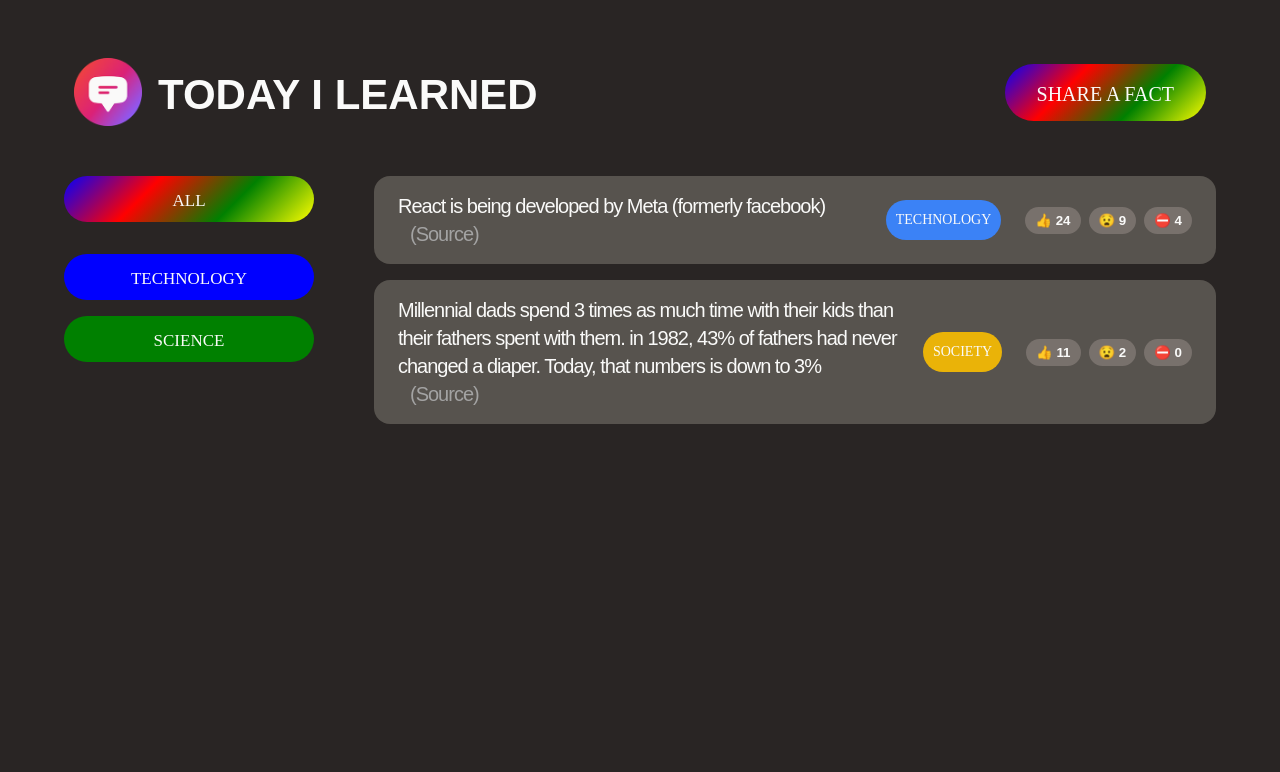
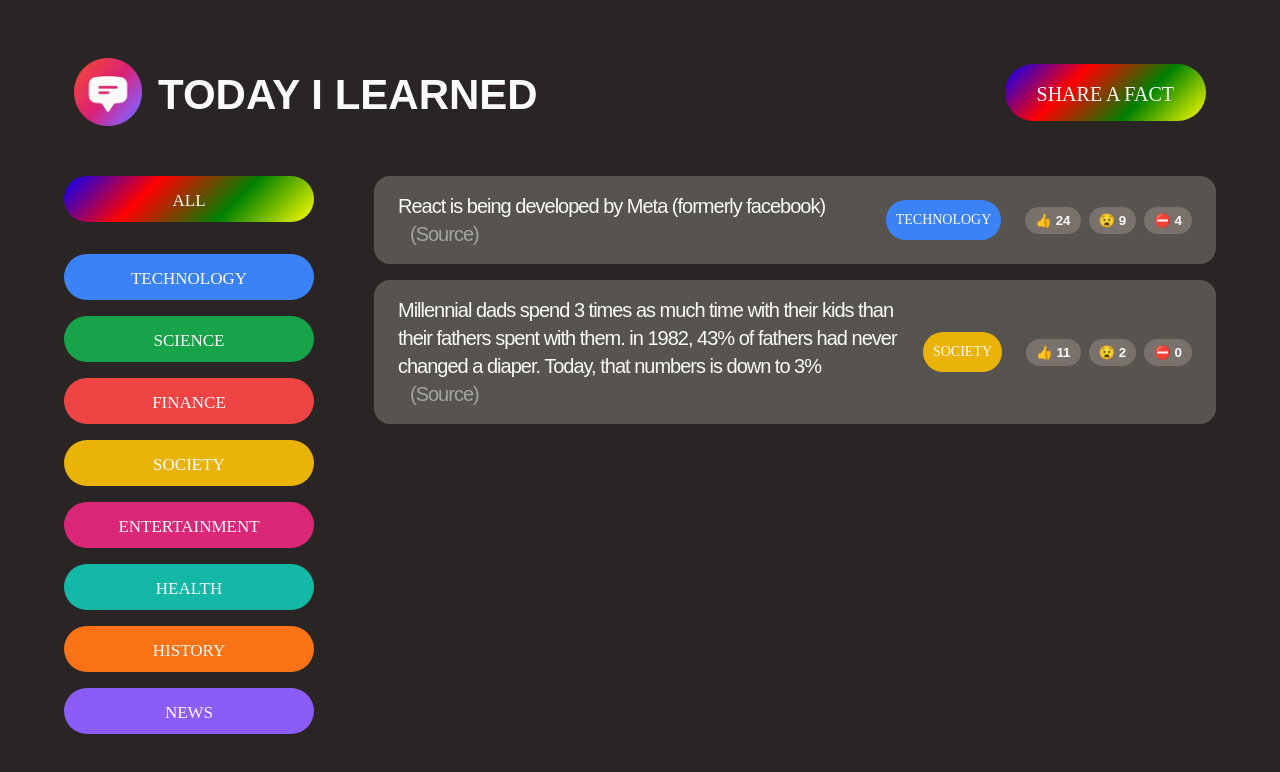
Before and after one commit to MGarcia1120/today-i-learned-react, a React (Create React App) app: page / in a window 1280 px wide. Shown: the top 772 px of the page. Built offline with nearby package versions, Linux system fonts and the light colour scheme; a web font is replaced by a local one.

Commit message:
added categories list

```diff
--- a/src/categories.js
+++ b/src/categories.js
@@ -1,4 +1,15 @@
 export function Categories() {
+  const CATEGORIES = [
+    { name: "technology", color: "#3b82f6" },
+    { name: "science", color: "#16a34a" },
+    { name: "finance", color: "#ef4444" },
+    { name: "society", color: "#eab308" },
+    { name: "entertainment", color: "#db2777" },
+    { name: "health", color: "#14b8a6" },
+    { name: "history", color: "#f97316" },
+    { name: "news", color: "#8b5cf6" },
+  ];
+
   return (
     <aside>
       <ul>
@@ -7,24 +18,18 @@ export function Categories() {
             All
           </button>
         </li>
-        <li className="category">
+
+        {CATEGORIES.map((category) => (
+          <li key={category.name} className="category">
             <button
               id="test"
               className="btn-cat btn btn-categories"
-            style={{ backgroundColor: "blue" }}
+              style={{ backgroundColor: category.color }}
             >
-            Technology
+              {category.name}
             </button>
           </li>
-        <li className="category">
-          <button
-            id="test"
-            className="btn-cat btn btn-categories"
-            style={{ backgroundColor: "green" }}
-          >
-            Science
-          </button>
-        </li>
+        ))}
       </ul>
     </aside>
   );
```
Lines whose indentation alone changed are shown as unchanged.
